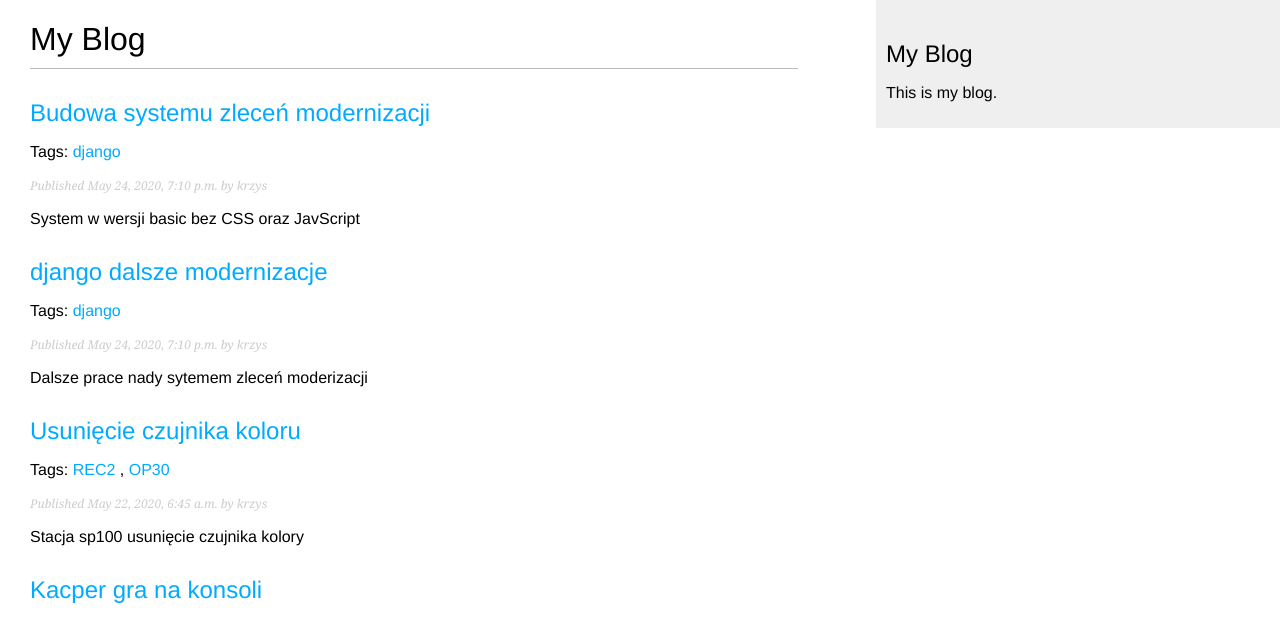
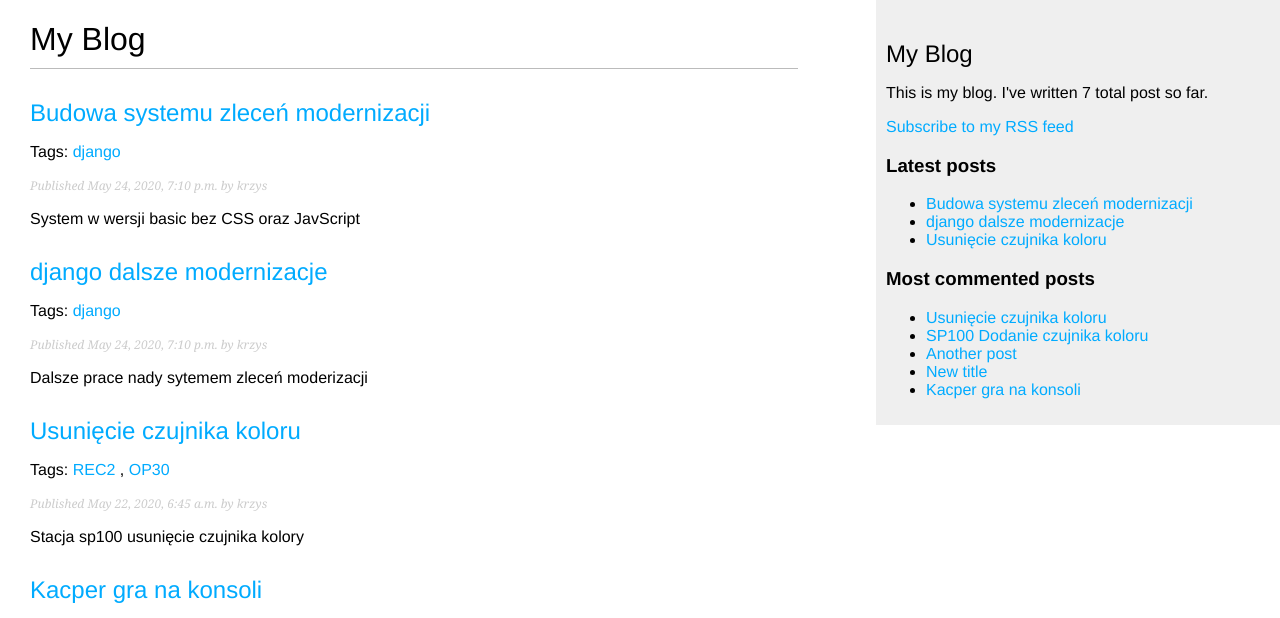
Before and after one commit to pythonpsycofan/dj3ByExample, a Django app: page /blog/ in a window 1280 px wide. Shown: the top 618 px of the page. Run offline with Django 3.2, Linux system fonts and the light colour scheme; data comes from the database, SQL or seed files in the repository; both versions use the stored data as it was after the commit; parts of the project's set-up code (start-up, migrations or seed data) failed here and were passed over.

Commit message:
6th commit - Chapter 3 RSS ready

```diff
--- /dev/null
+++ b/blog/templatetags/blog_tags.py
@@ -0,0 +1,28 @@
+from django import template
+from ..models import Post
+from django.db.models import Count
+from django.utils.safestring import mark_safe
+import markdown
+
+register = template.Library()
+
+
+@register.simple_tag
+def total_posts():
+    return Post.published.count()
+
+
+@register.inclusion_tag('blog/post/latest_posts.html')
+def show_latest_posts(count=5):
+    latest_posts = Post.published.order_by('-publish')[:count]
+    return {'latest_posts': latest_posts}
+
+
+@register.simple_tag
+def get_most_commented_posts(count=5):
+    return Post.published.annotate(total_comments=Count('comments')).order_by('-total_comments')[:count]
+
+
+@register.filter(name='markdown')
+def markdown_format(text):
+    return mark_safe(markdown.markdown(text))
--- a/blog/urls.py
+++ b/blog/urls.py
@@ -1,5 +1,6 @@
 from django.urls import path
 from . import views
+from .feeds import LatestPostsFeed
 
 app_name = 'blog'
 
@@ -9,5 +10,6 @@ urlpatterns = [
     path('tag/<slug:tag_slug>/', views.post_list, name='post_list_by_tag'),
     # path('', views.PostListView.as_view(), name='post_list'),
     path('<int:year>/<int:month>/<int:day>/<slug:post>/', views.post_detail, name='post_detail'),
-    path('<int:post_id>/share/', views.post_share, name='post_share')
-    ]
+    path('<int:post_id>/share/', views.post_share, name='post_share'),
+    path('feed/', LatestPostsFeed(), name='post_feed')
+]
--- a/mysite/settings.py
+++ b/mysite/settings.py
@@ -28,7 +28,10 @@ ALLOWED_HOSTS = []
 
 # Application definition
 
+SITE_ID = 1
+
 INSTALLED_APPS = [
+
     'django.contrib.admin',
     'django.contrib.auth',
     'django.contrib.contenttypes',
@@ -37,6 +40,9 @@ INSTALLED_APPS = [
     'django.contrib.staticfiles',
     'blog.apps.BlogConfig',
     'taggit',
+    'django.contrib.sites',
+    'django.contrib.sitemaps',
+    # 'django.contrib.postgres',
 ]
 
 MIDDLEWARE = [
--- a/mysite/urls.py
+++ b/mysite/urls.py
@@ -16,7 +16,17 @@ Including another URLconf
 from django.contrib import admin
 from django.urls import path, include
 
+from django.contrib.sitemaps.views import sitemap
+from django.contrib.sitemaps import GenericSitemap
+
+from blog.sitemaps import PostSitemap
+
+sitemaps = {
+    'posts': PostSitemap,
+}
+
 urlpatterns = [
     path('admin/', admin.site.urls),
     path('blog/', include('blog.urls', namespace='blog')),
+    path('sitemap.xml', sitemap, {'sitemaps': sitemaps}, name='django.contrib.sitemaps.views.sitemap')
 ]
--- a/templates/blog/base.html
+++ b/templates/blog/base.html
@@ -1,9 +1,11 @@
+{% load blog_tags %}
 {% load static %}
 <!doctype html>
 <html lang="en">
 <head>
     <meta charset="UTF-8">
-    <meta name="viewport" content="width=device-width, user-scalable=no, initial-scale=1.0, maximum-scale=1.0, minimum-scale=1.0">
+    <meta name="viewport"
+          content="width=device-width, user-scalable=no, initial-scale=1.0, maximum-scale=1.0, minimum-scale=1.0">
     <meta http-equiv="X-UA-Compatible" content="ie=edge">
     <title>{% block title %}{% endblock %}</title>
     <link href="{% static "css/blog.css" %}" rel="stylesheet">
@@ -15,7 +17,24 @@
 </div>
 <div id="sidebar">
     <h2>My Blog</h2>
-        <p>This is my blog.</p>
+    <p>This is my blog. I've written {% total_posts %} total post so far.</p>
+    <p>
+        <a href="{% url "blog:post_feed" %}">Subscribe to my RSS feed</a>
+    </p>
+
+    <h3>Latest posts</h3>
+    {% show_latest_posts 3 %}
+
+    <h3>Most commented posts</h3>
+    {% get_most_commented_posts as most_commented_posts %}
+    <ul>
+        {% for post in most_commented_posts %}
+            <li>
+                <a href="{{ post.get_absolute_url }}">{{ post.title }}</a>
+            </li>
+        {% endfor %}
+    </ul>
+
 </div>
 </body>
 </html>
--- a/templates/blog/post/detail.html
+++ b/templates/blog/post/detail.html
@@ -1,4 +1,5 @@
 {% extends "blog/base.html" %}
+{% load blog_tags %}
 
 {% block title %}{{ post.title }}{% endblock %}
 
@@ -7,7 +8,8 @@
     <p class="date">
         Published {{ post.publish }} by {{ post.author }}
     </p>
-    {{ post.body|linebreaks }}
+    {#    {{ post.body|linebreaks }}#}
+    {{ post.body|markdown }}
     <p>
         <a href="{% url "blog:post_share" post.id %}">
             Share this post
--- /dev/null
+++ b/templates/blog/post/latest_posts.html
@@ -0,0 +1,7 @@
+<ul>
+    {% for post in latest_posts %}
+        <li>
+            <a href="{{ post.get_absolute_url }}">{{ post.title }}</a>
+        </li>
+    {% endfor %}
+</ul>
--- a/templates/blog/post/list.html
+++ b/templates/blog/post/list.html
@@ -1,4 +1,6 @@
 {% extends "blog/base.html" %}
+{% load blog_tags %}
+
 
 {% block title %}My Blog{% endblock %}
 
@@ -25,7 +27,9 @@
         <p class="date">
             Published {{ post.publish }} by {{ post.author }}
         </p>
-    {{ post.body|truncatewords:30|linebreaks }}
+        {#        {{ post.body|truncatewords:30|linebreaks }}#}
+        {{ post.body|markdown|truncatewords_html:30 }}
+
     {% endfor %}
     {% include "pagination.html" with page=posts %}
 {% endblock %}
```
Also changed, not shown: blog/feeds.py (added, +19 -0 lines), blog/sitemaps.py (added, +13 -0 lines), db.sqlite3, 1 other file. Lines whose indentation alone changed are shown as unchanged.
